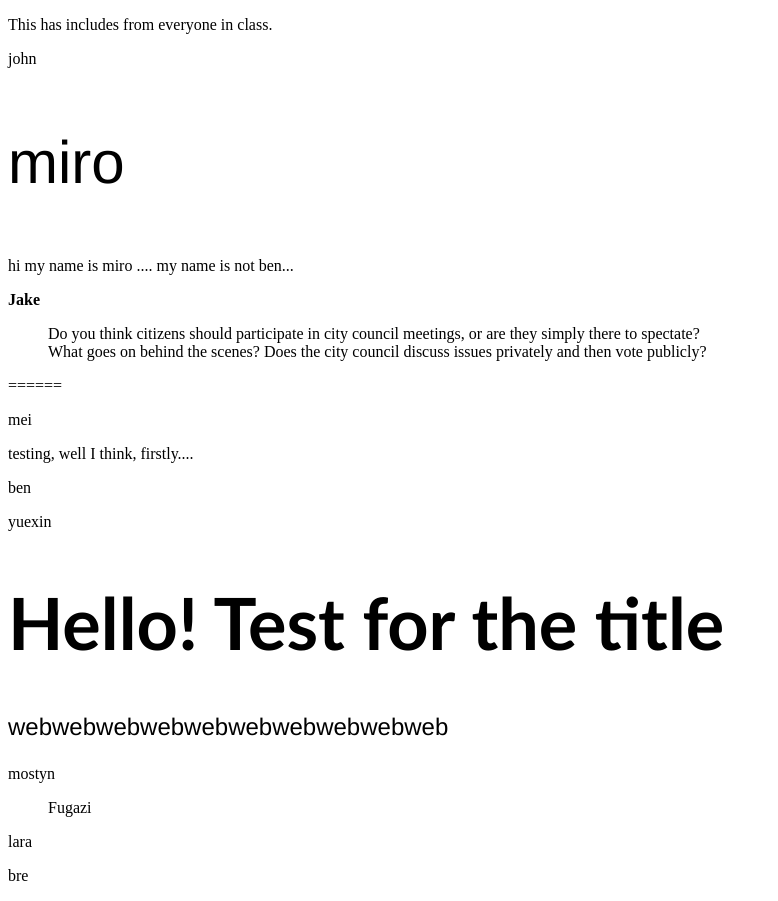
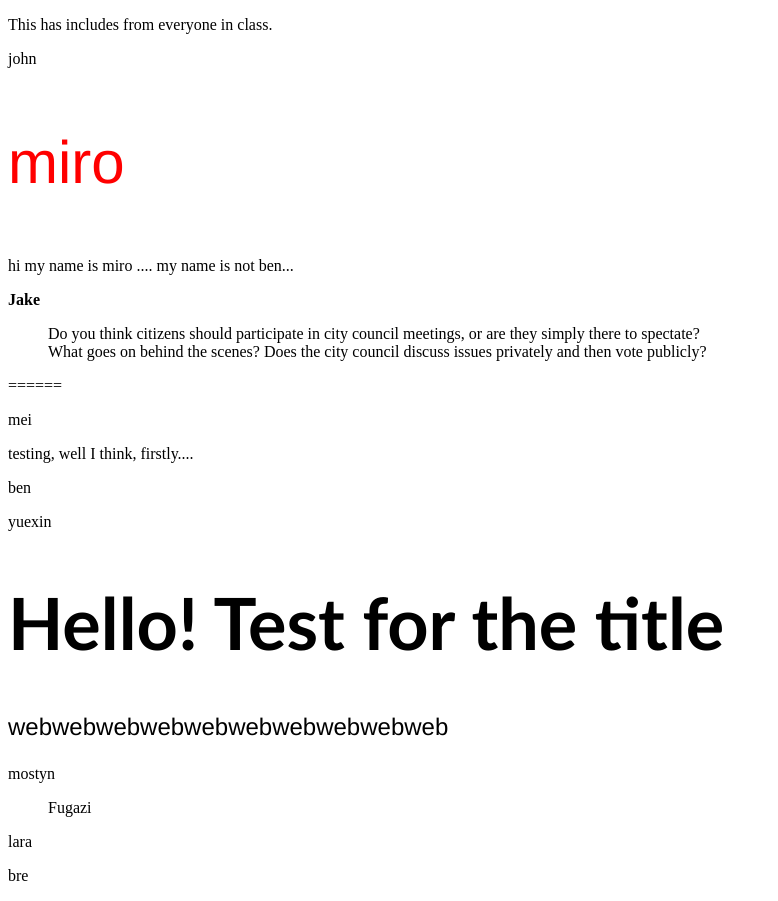
Before and after one commit to risd-gd/wd, a Jekyll site: the page built from _posts/2017-10-09-shared.md, in a window 1280 px wide. Shown: the whole page, without its empty margins (0-778 px from the left). Built offline with Jekyll 4.4.1, drawn with Linux system fonts in a browser that asks for light colours.

```diff
--- a/_includes/miro.html
+++ b/_includes/miro.html
@@ -8,6 +8,8 @@
 #title {
 	font-size: 60px;
 	font-family: helvetica;
+	font-style: bold;
+	color: red;
 }
 </style>
 
```
